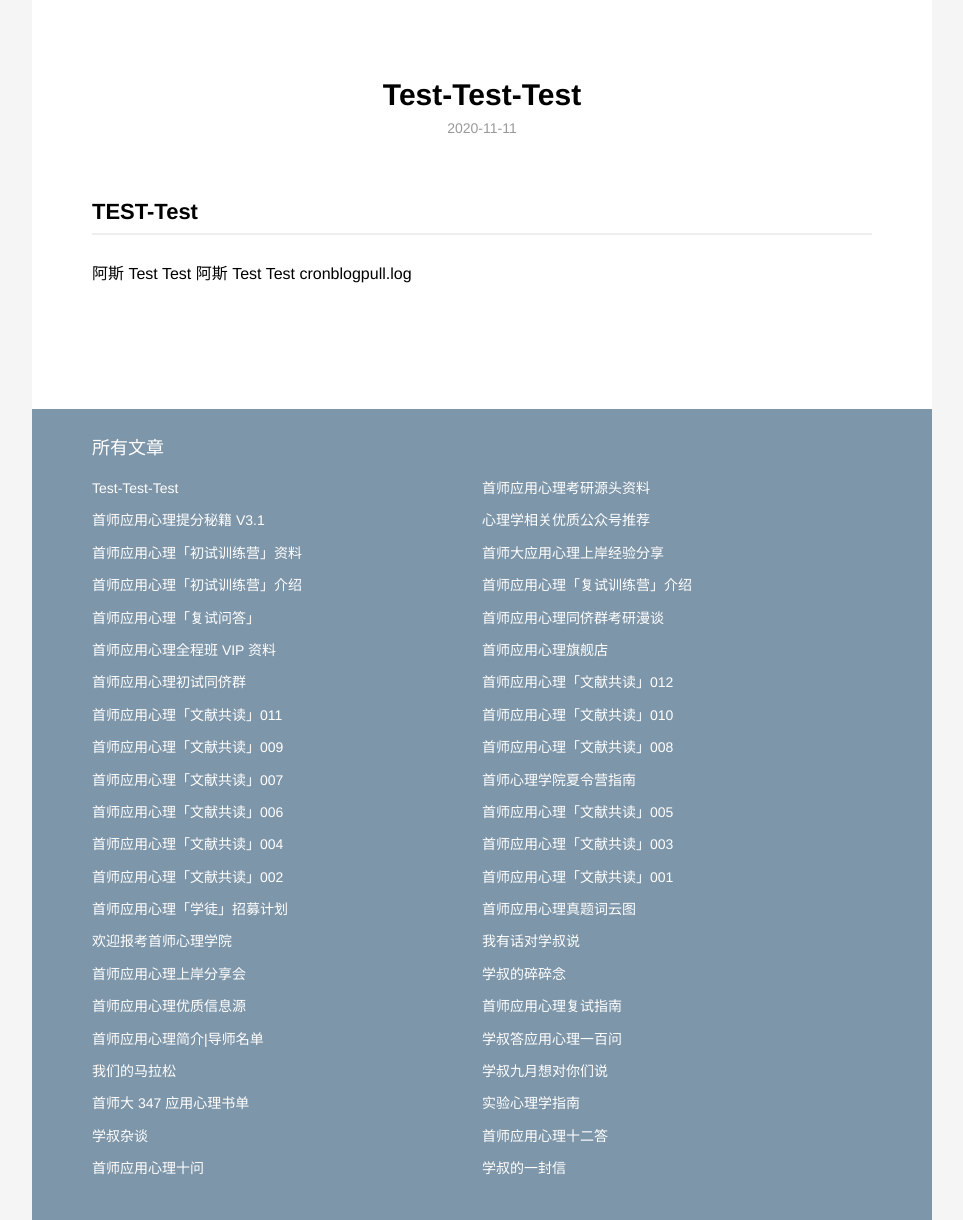
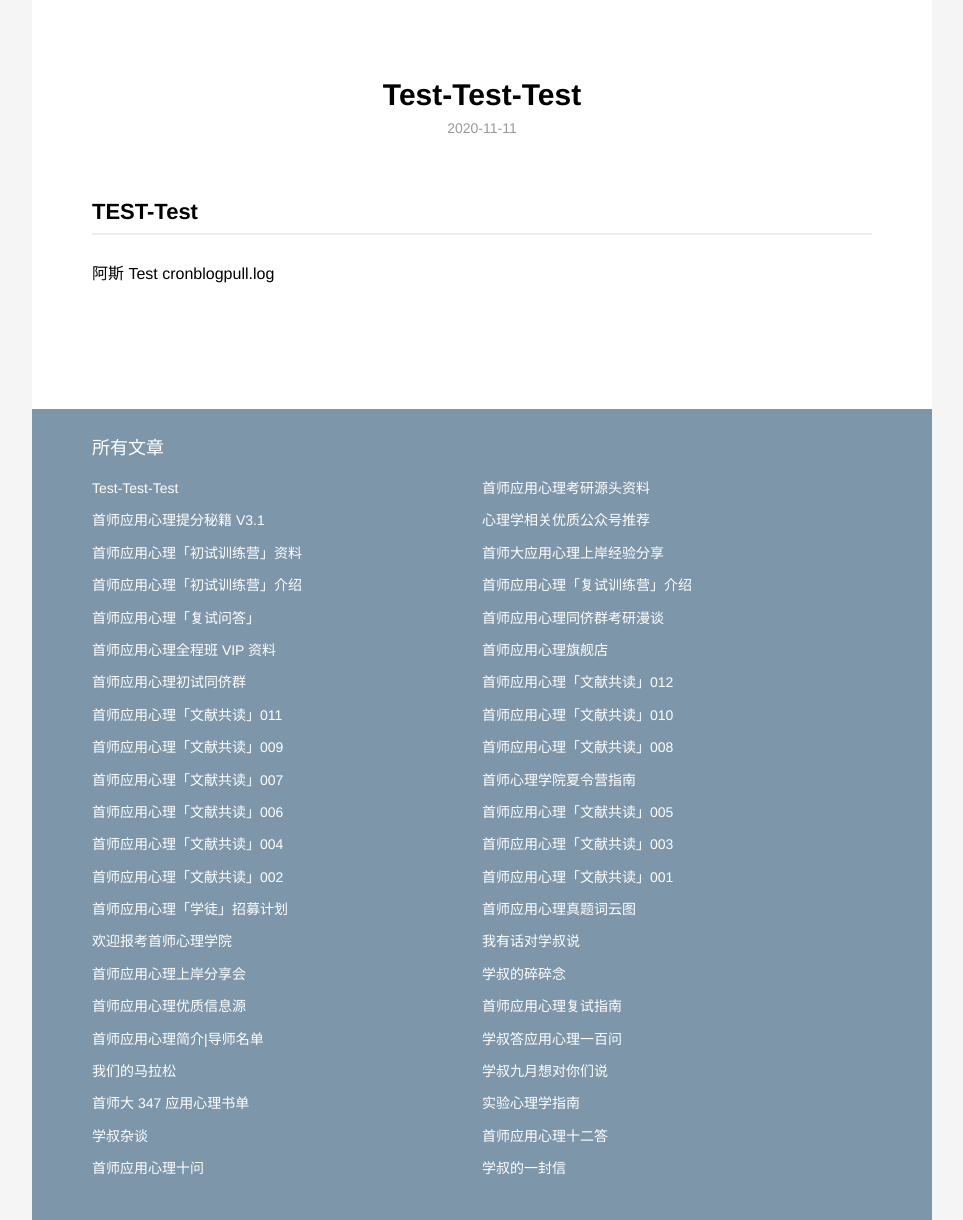
Before and after one commit to zapp926/cnu.github.io, a Jekyll site: the page built from _posts/2020-11-11-Material.md, in a window 1280 px wide. Shown: the whole page, without its empty margins (158-1121 px from the left). Built offline with Jekyll 4.4.1, drawn with Linux system fonts in a browser that asks for light colours.

Commit message:
Update 2020-11-11-Material.md

```diff
--- a/_posts/2020-11-11-Material.md
+++ b/_posts/2020-11-11-Material.md
@@ -8,8 +8,4 @@ description: Test-Test-Test。
 ## TEST-Test
 阿斯
 Test
-Test
-阿斯
-Test
-Test
 cronblogpull.log
```
